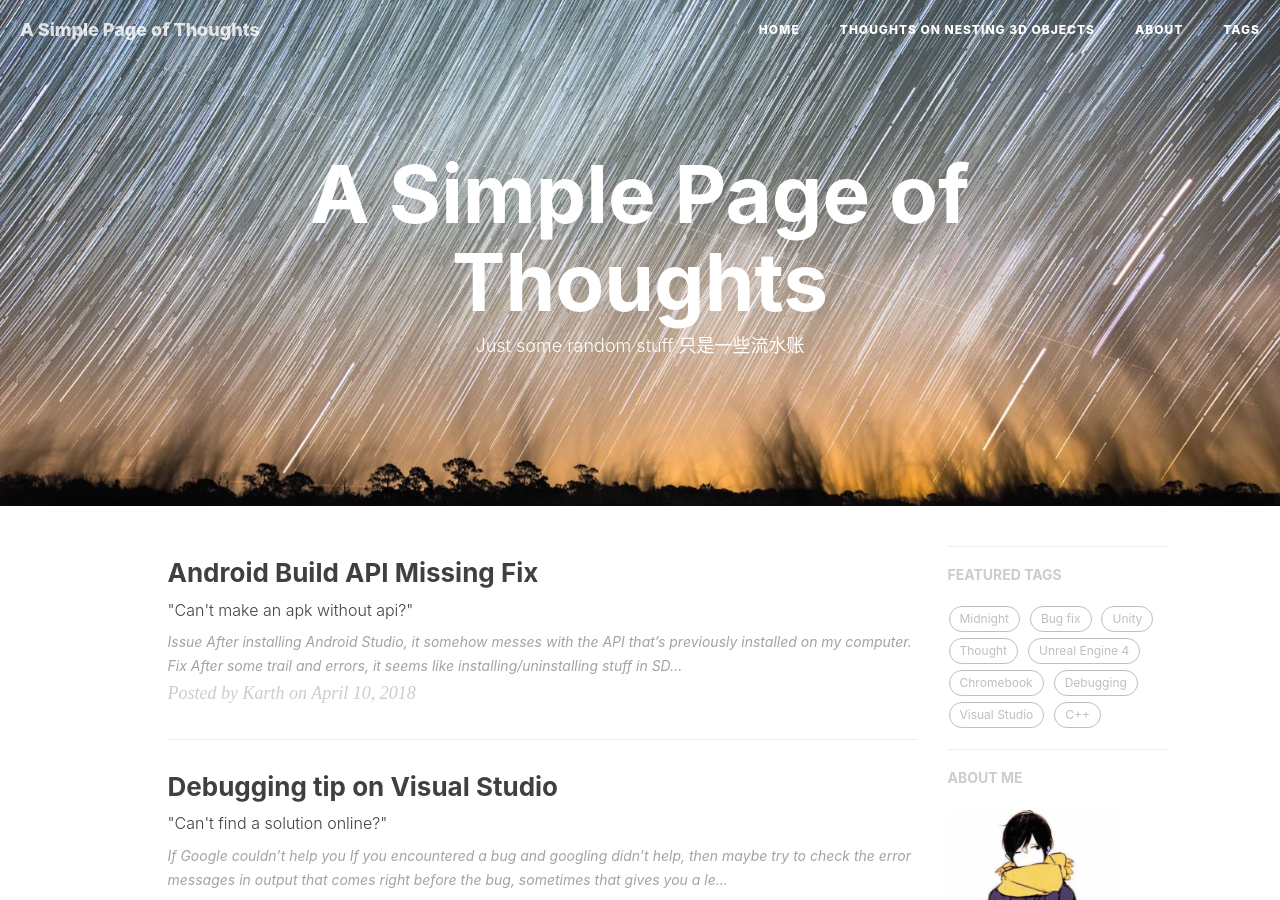
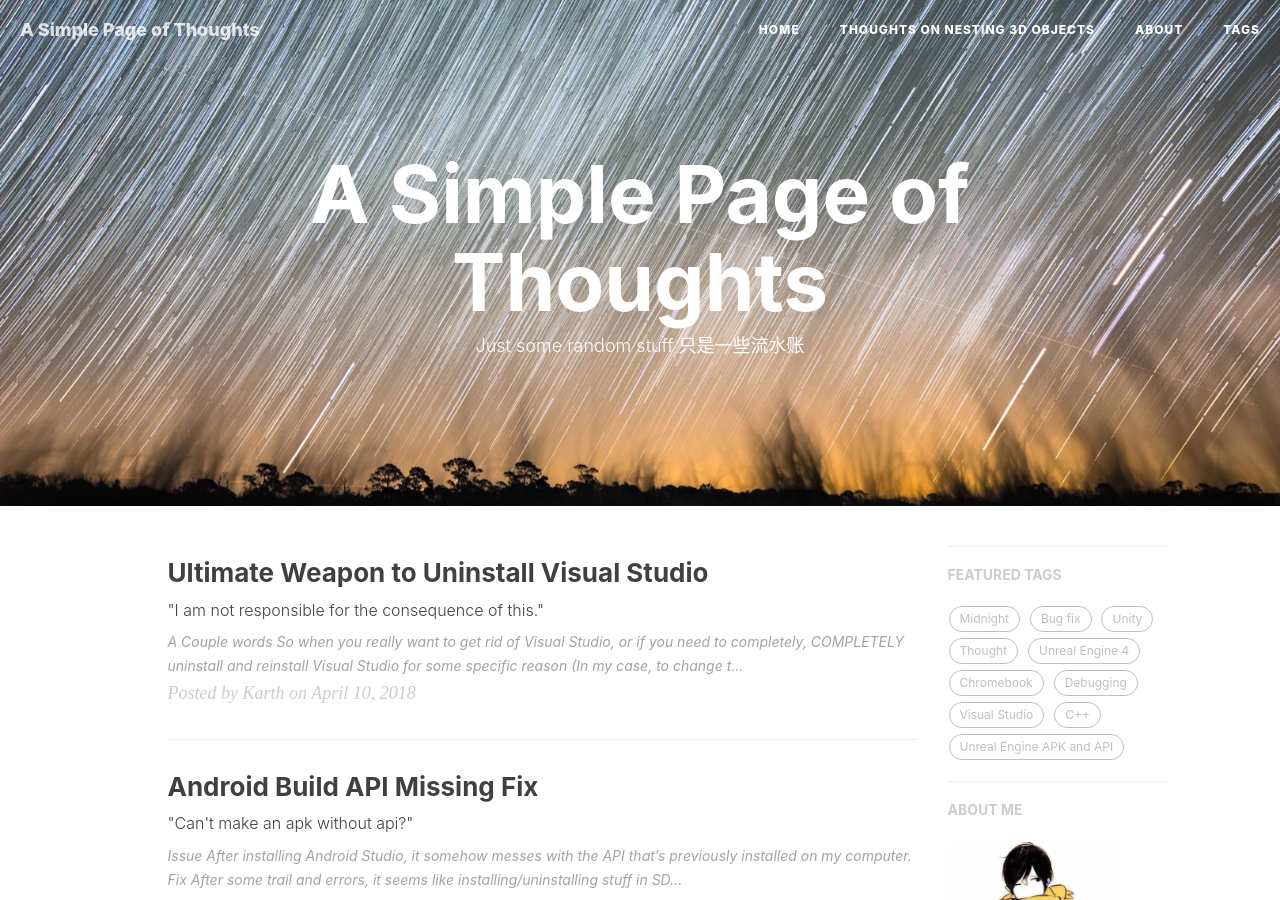
Before and after one commit to karthshen/karthshen.github.io, a Jekyll site: the page built from index.html, in a window 1280 px wide and 900 px high. Built offline with Jekyll 4.4.1, drawn with Linux system fonts in a browser that asks for light colours; nearby versions of some CDN libraries; the list of posts is cut into pages by our own code; comment, search, counter and statistics services are not loaded.

Commit message:
new blog and correct previous

```diff
--- a/_posts/2018-04-10-AndroidAPIAPKFix.md
+++ b/_posts/2018-04-10-AndroidAPIAPKFix.md
@@ -7,8 +7,7 @@ author:     "Karth"
 header-img: "img/home-bg-geek.jpg"
 catalog: true
 tags:
-    - Unity
-    - Thought
+    - Unreal Engine APK and API
 ---
 
 # Issue #
@@ -21,3 +20,4 @@ After installing Android Studio, it somehow messes with the API that's previousl
 1. Uninstall Android SDK under C:/Program Files
 2. Uninstall Codeworks with Uninstall batch under NVPACK.
 3. Reinstall NVPACK with the codework for android
+4. If this doesn't work, try to reinstall Visual Studio and redo step 1 to 3.
--- /dev/null
+++ b/_posts/2018-04-10-VisualSTudioPain.md
@@ -0,0 +1,25 @@
+---
+layout:     post
+title:      "Ultimate Weapon to Uninstall Visual Studio"
+subtitle:   " \"I am not responsible for the consequence of this.\""
+date:       2018-04-10 19:43:00
+author:     "Karth"
+header-img: "img/home-bg-geek.jpg"
+catalog: true
+tags:
+    - Visual Studio
+---
+
+## A Couple words ##
+
+So when you really want to get rid of Visual Studio, or if you need to completely, **COMPLETELY** uninstall and reinstall Visual Studio for some specific reason (In my case, to change the default installation location, the installation location was greyed out on my machine), you can try the following tool.
+
+- https://github.com/Microsoft/VisualStudioUninstaller/releases
+
+This tool will uninstall everything that's related to Visual Studio 2015 on your computer (this may work for 2017 as well), including but not limited to the IDE, MySQL components, registries and .Net components.
+
+You should only use this tool as your last hope, because it unreasonably uninstalls alot of essential components on your computer, like the .Net components and SDKs.
+
+If you can't fix your problem with this tool, try find a doctor or smash your computer or keyboard.
+
+Good luck as always.
```
